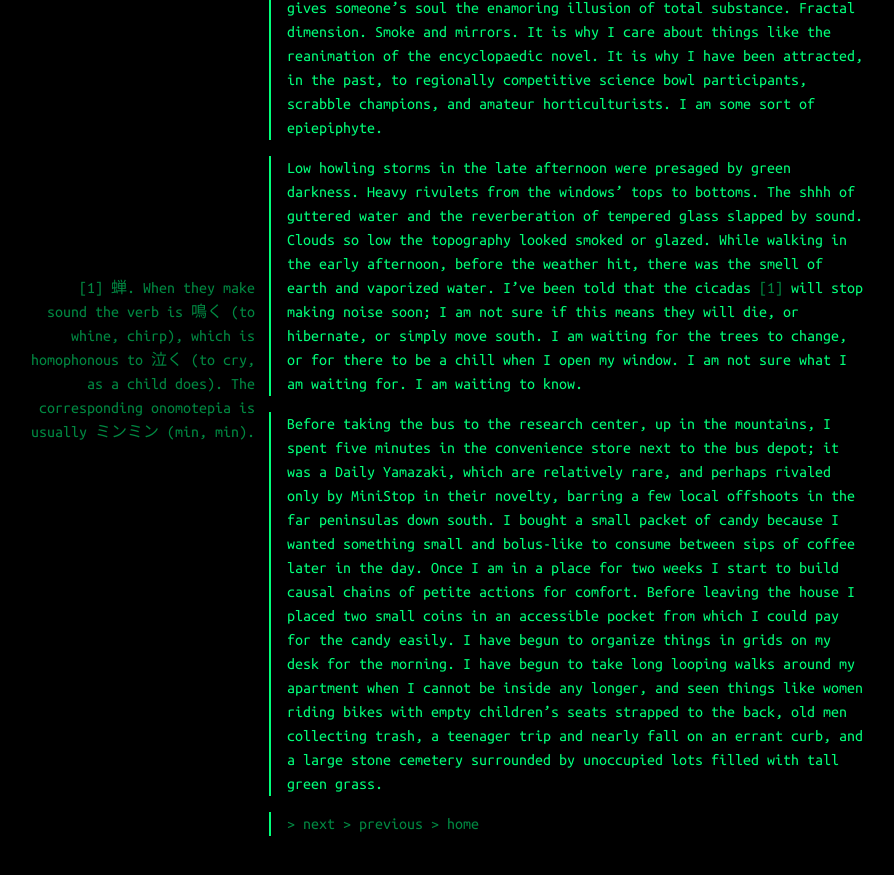
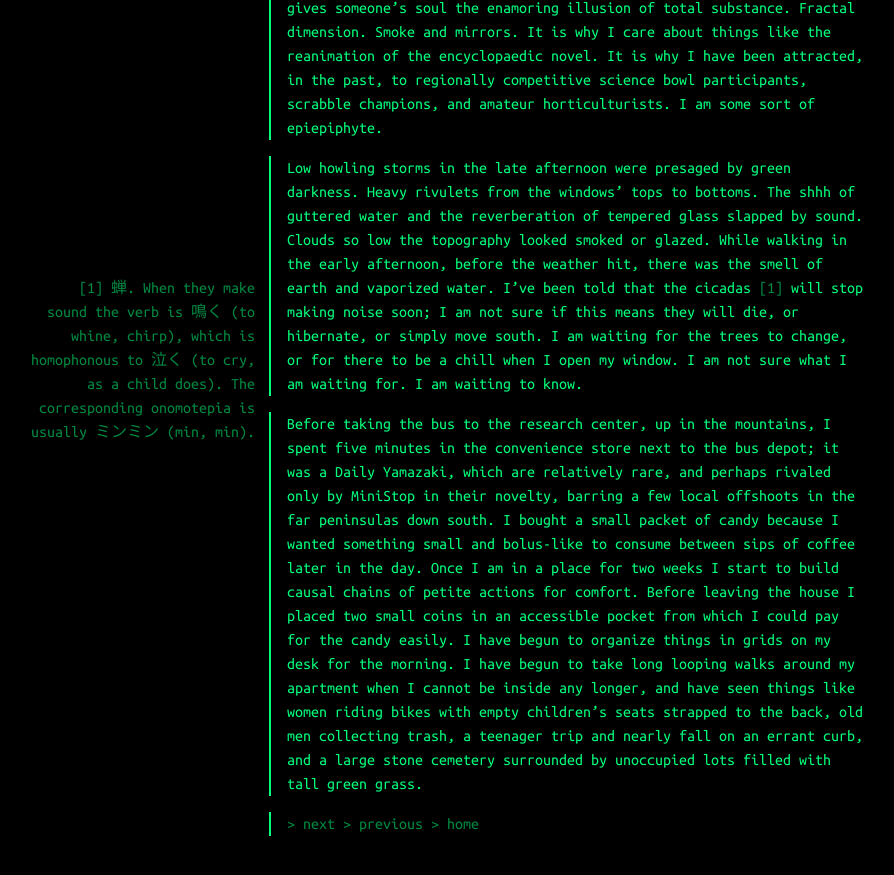
Before and after one commit to white-noise/white-noise.github.io, a Jekyll site: the page built from _posts/2022-08-24-limn.md, in a window 1280 px wide and 900 px high, scrolled down 1313 px. Shown: the top 875 px of the window, without its empty margins (195-1089 px from the left). Built offline with Jekyll 4.4.1, drawn with Linux system fonts in a browser that asks for light colours.

Commit message:
new post.

```diff
--- a/_posts/2022-08-24-limn.md
+++ b/_posts/2022-08-24-limn.md
@@ -24,4 +24,4 @@ People who know the names of things appear powerful to me. We are good at referr
 
 Low howling storms in the late afternoon were presaged by green darkness. Heavy rivulets from the windows' tops to bottoms. The shhh of guttered water and the reverberation of tempered glass slapped by sound. Clouds so low the topography looked smoked or glazed. While walking in the early afternoon, before the weather hit, there was the smell of earth and vaporized water. I've been told that the cicadas ~~蝉. When they make sound the verb is 鳴く (to whine, chirp), which is homophonous to 泣く (to cry, as a child does). The corresponding onomotepia is usually ミンミン (min, min).~~ will stop making noise soon; I am not sure if this means they will die, or hibernate, or simply move south. I am waiting for the trees to change, or for there to be a chill when I open my window. I am not sure what I am waiting for. I am waiting to know.
 
-Before taking the bus to the research center, up in the mountains, I spent five minutes in the convenience store next to the bus depot; it was a Daily Yamazaki, which are relatively rare, and perhaps rivaled only by MiniStop in their novelty, barring a few local offshoots in the far peninsulas down south. I bought a small packet of candy because I wanted something small and bolus-like to consume between sips of coffee later in the day. Once I am in a place for two weeks I start to build causal chains of petite actions for comfort. Before leaving the house I placed two small coins in an accessible pocket from which I could pay for the candy easily. I have begun to organize things in grids on my desk for the morning. I have begun to take long looping walks around my apartment when I cannot be inside any longer, and seen things like women riding bikes with empty children's seats strapped to the back, old men collecting trash, a teenager trip and nearly fall on an errant curb, and a large stone cemetery surrounded by unoccupied lots filled with tall green grass.
+Before taking the bus to the research center, up in the mountains, I spent five minutes in the convenience store next to the bus depot; it was a Daily Yamazaki, which are relatively rare, and perhaps rivaled only by MiniStop in their novelty, barring a few local offshoots in the far peninsulas down south. I bought a small packet of candy because I wanted something small and bolus-like to consume between sips of coffee later in the day. Once I am in a place for two weeks I start to build causal chains of petite actions for comfort. Before leaving the house I placed two small coins in an accessible pocket from which I could pay for the candy easily. I have begun to organize things in grids on my desk for the morning. I have begun to take long looping walks around my apartment when I cannot be inside any longer, and have seen things like women riding bikes with empty children's seats strapped to the back, old men collecting trash, a teenager trip and nearly fall on an errant curb, and a large stone cemetery surrounded by unoccupied lots filled with tall green grass.
```
Also changed, not shown: _posts/2022-08-23-humid.md (+1 -1 lines), _posts/2022-08-25-samizdat.md (added, +19 -0 lines).
